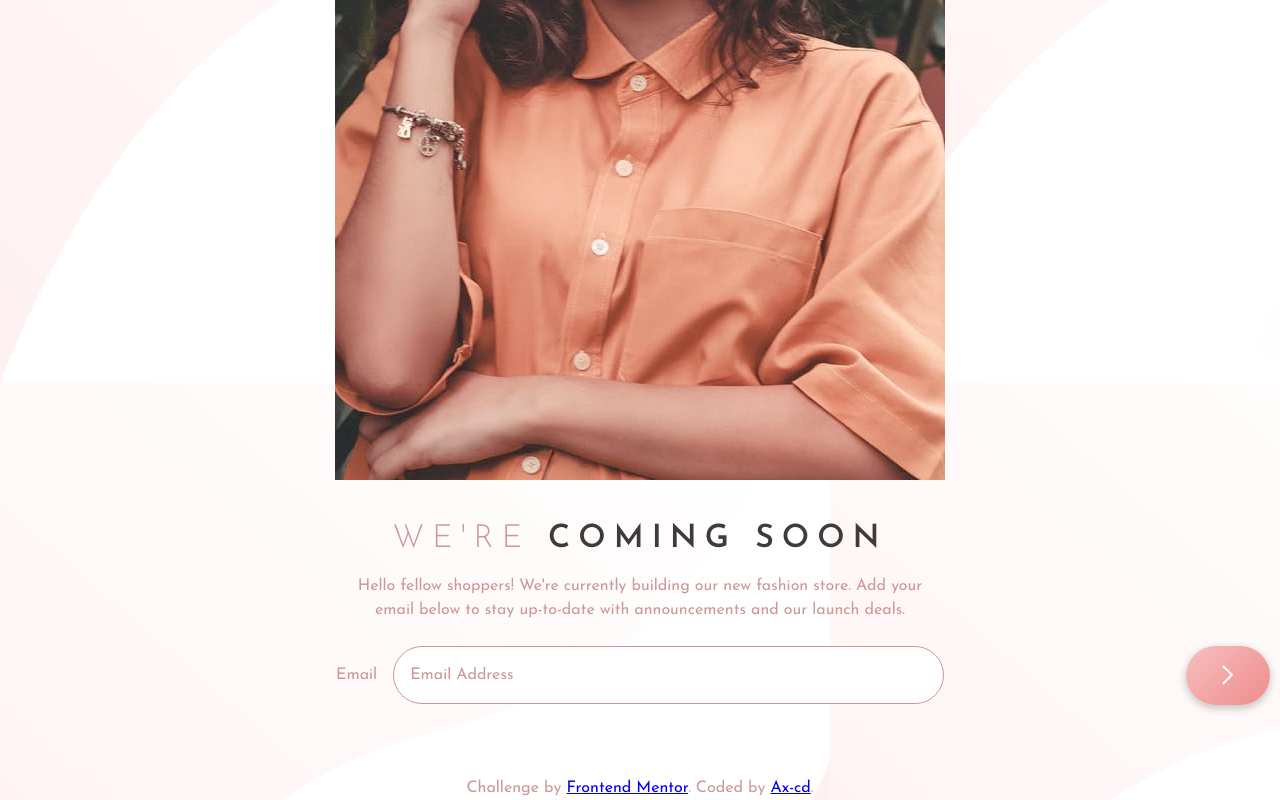
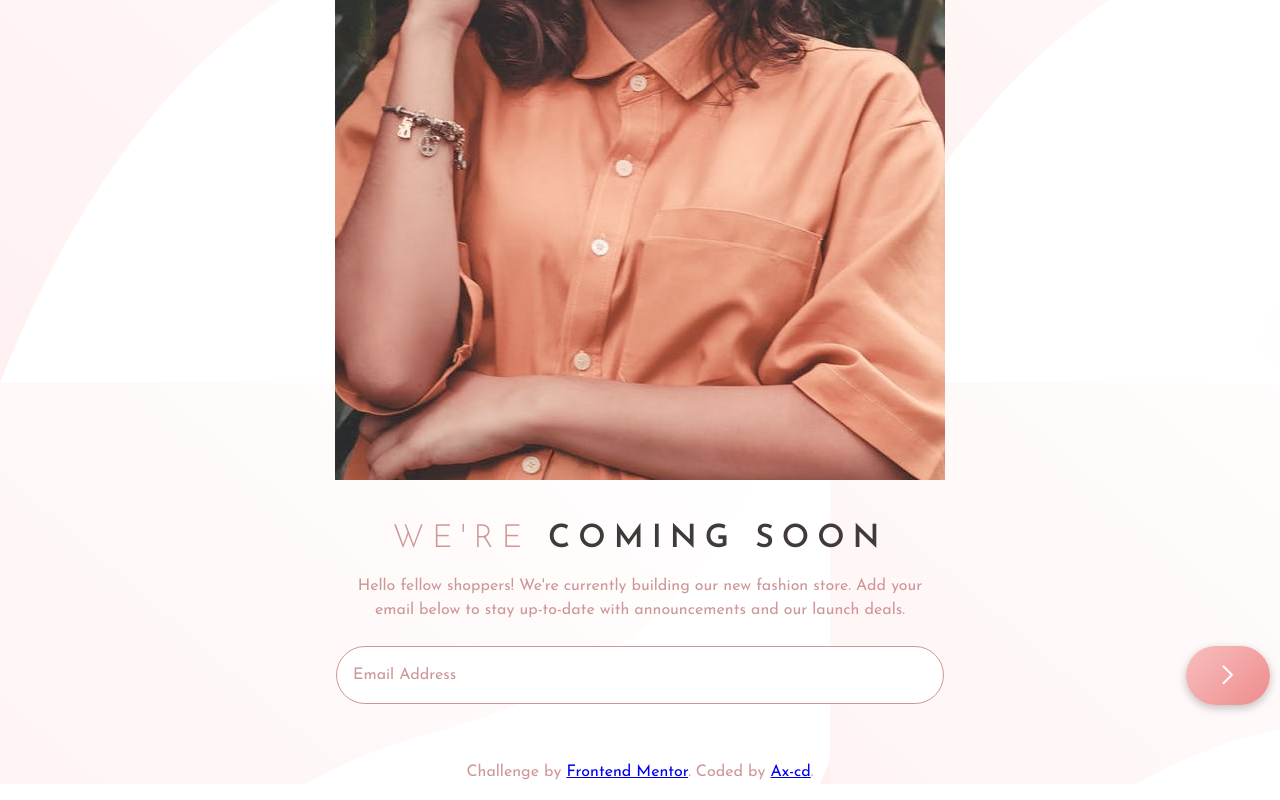
Before and after one commit to Ax-cd/base-apparel-coming-soon-challenge, a website: page index.html in a window 1280 px wide. Shown: the part 417-1217 px from the top of the page. Drawn offline with nearby package versions, Linux system fonts and the light colour scheme; files that its build step writes are made by us from their sources.

Commit message:
add screen reader class

```diff
--- a/sass/base/_reset.scss
+++ b/sass/base/_reset.scss
@@ -57,9 +57,22 @@ input, button, select {
 
 .container {
     padding: 1rem;
-    margin: 1.5rem auto;
+    margin: 1.5rem auto .5rem;
     max-width: 40rem; //to adjust if needed
 }
+
+.sr-only { /* screen reader */
+	position: absolute;
+	width: 1px;
+	height: 1px;
+	padding: 0;
+	margin: -1px;
+	overflow: hidden;
+	clip: rect(0, 0, 0, 0);
+	white-space: no-wrap;
+	border: 0;
+}
+
 /* Colors */
 .accent {
     color: $dark;
```
